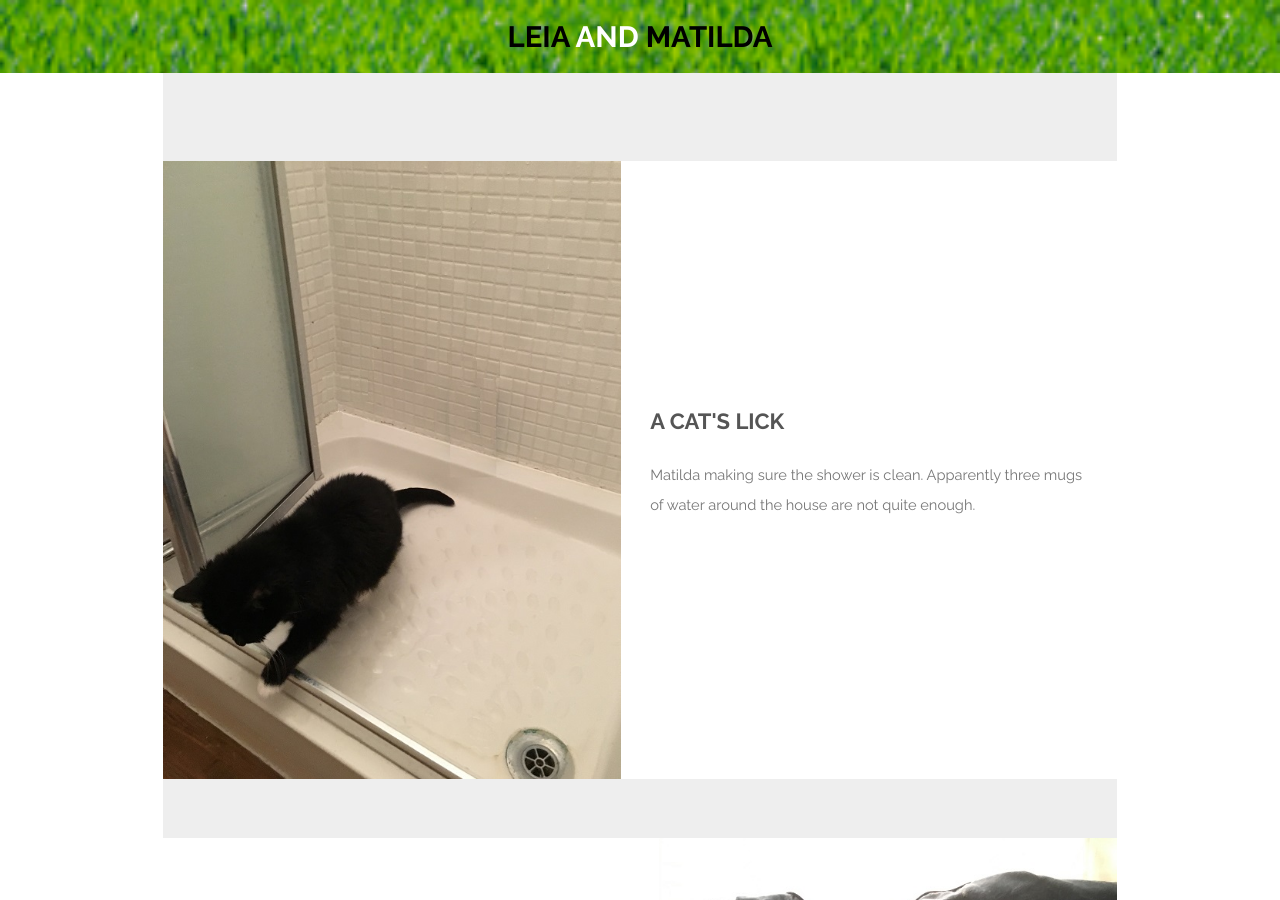
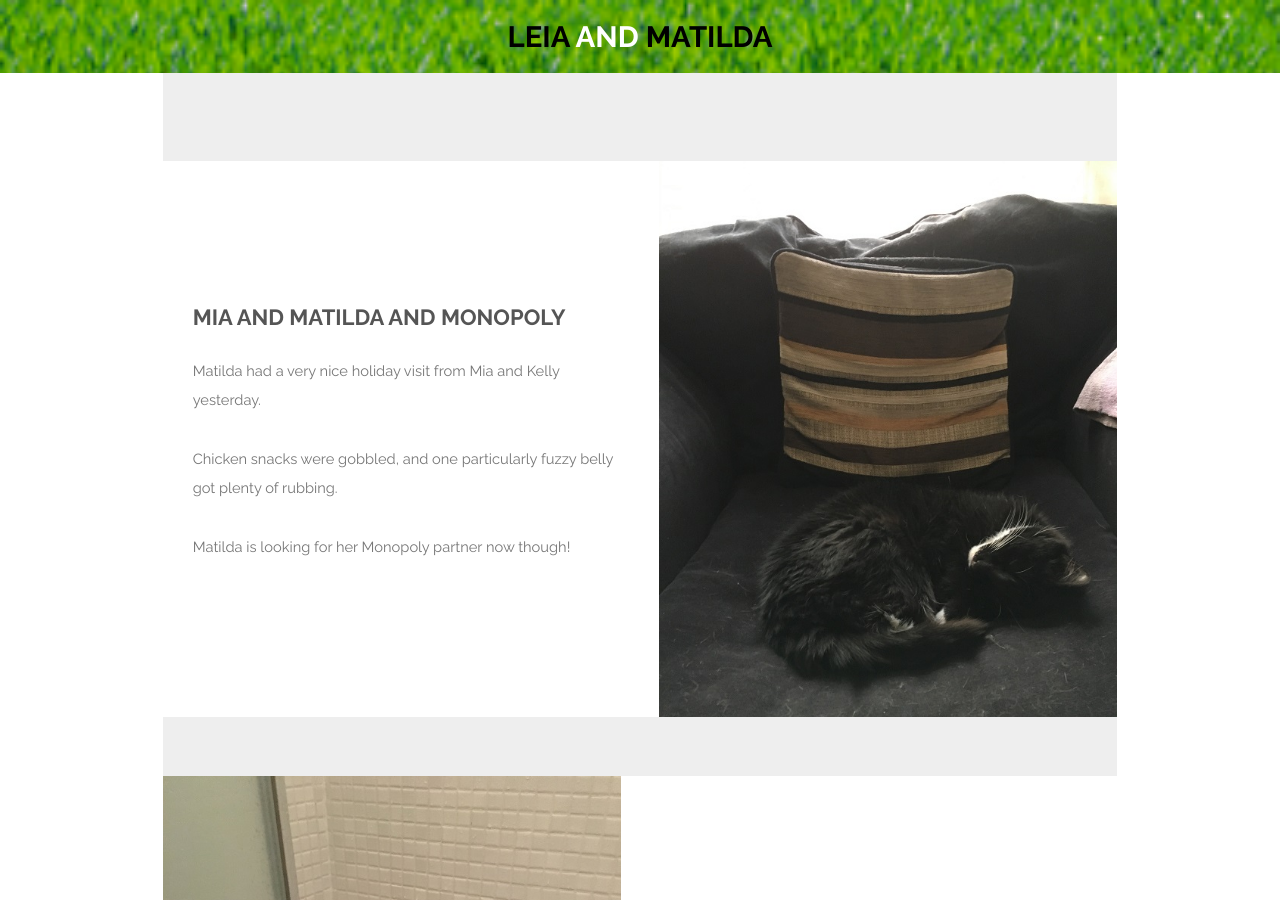
Before and after one commit to jaypalexa/leia-and-matilda, a Jekyll site: the page built from index.md, in a window 1280 px wide and 900 px high. Built offline with Jekyll 4.4.1, drawn with Linux system fonts in a browser that asks for light colours.

Commit message:
"Mia and Matilda and Monopoly" post.

```diff
--- a/index.md
+++ b/index.md
@@ -6,6 +6,15 @@ description: A photo essay by Leia and Matilda
 ---
 <section id="one" class="wrapper style1">
   <div class="inner">
+    <article class="feature right">
+      <span class="image"><a href="{{ site.url }}{{ site.baseurl }}/assets/images/20171119_1519_matilda.jpg"><img src="{{ site.url }}{{ site.baseurl }}/assets/images/20171119_1519_matilda.jpg" /></a></span>
+      <div class="content">
+        <h2>Mia and Matilda and Monopoly</h2>
+        <p>Matilda had a very nice holiday visit from Mia and Kelly yesterday.</p>
+		<p>Chicken snacks were gobbled, and one particularly fuzzy belly got plenty of rubbing.</p>
+		<p>Matilda is looking for her Monopoly partner now though!</p>
+      </div>
+    </article>
     <article class="feature left">
       <span class="image"><a href="{{ site.url }}{{ site.baseurl }}/assets/images/20171119_2204_matilda.jpg"><img src="{{ site.url }}{{ site.baseurl }}/assets/images/20171119_2204_matilda.jpg" /></a></span>
       <div class="content">
```
Also changed, not shown: assets/images/20171216_1111_mia_matilda.jpg (added), assets/images/20171216_1317_matilda_monopoly.jpg (added), assets/images/20171216_mia_matilda_monopoly.jpg (added).
